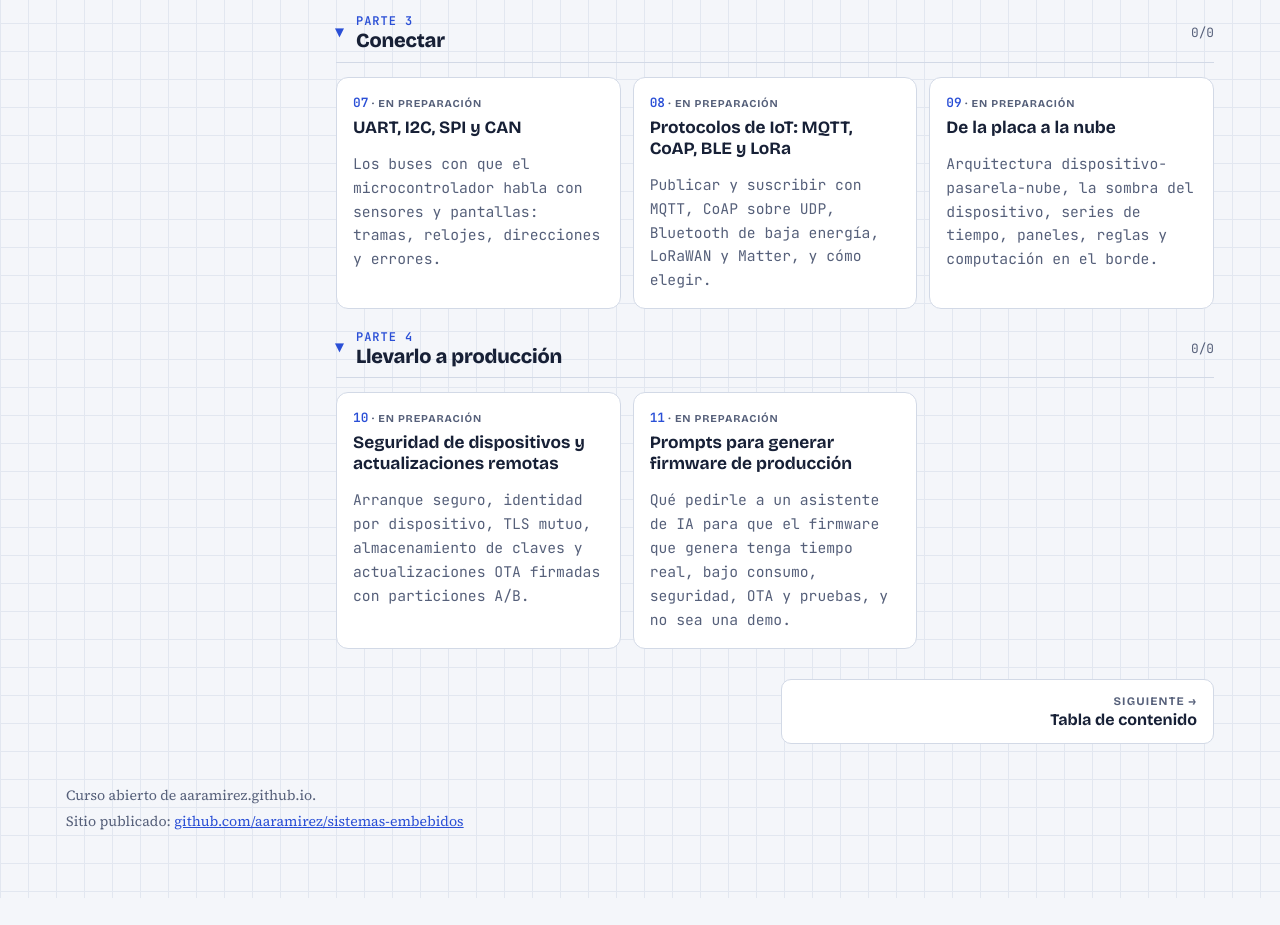
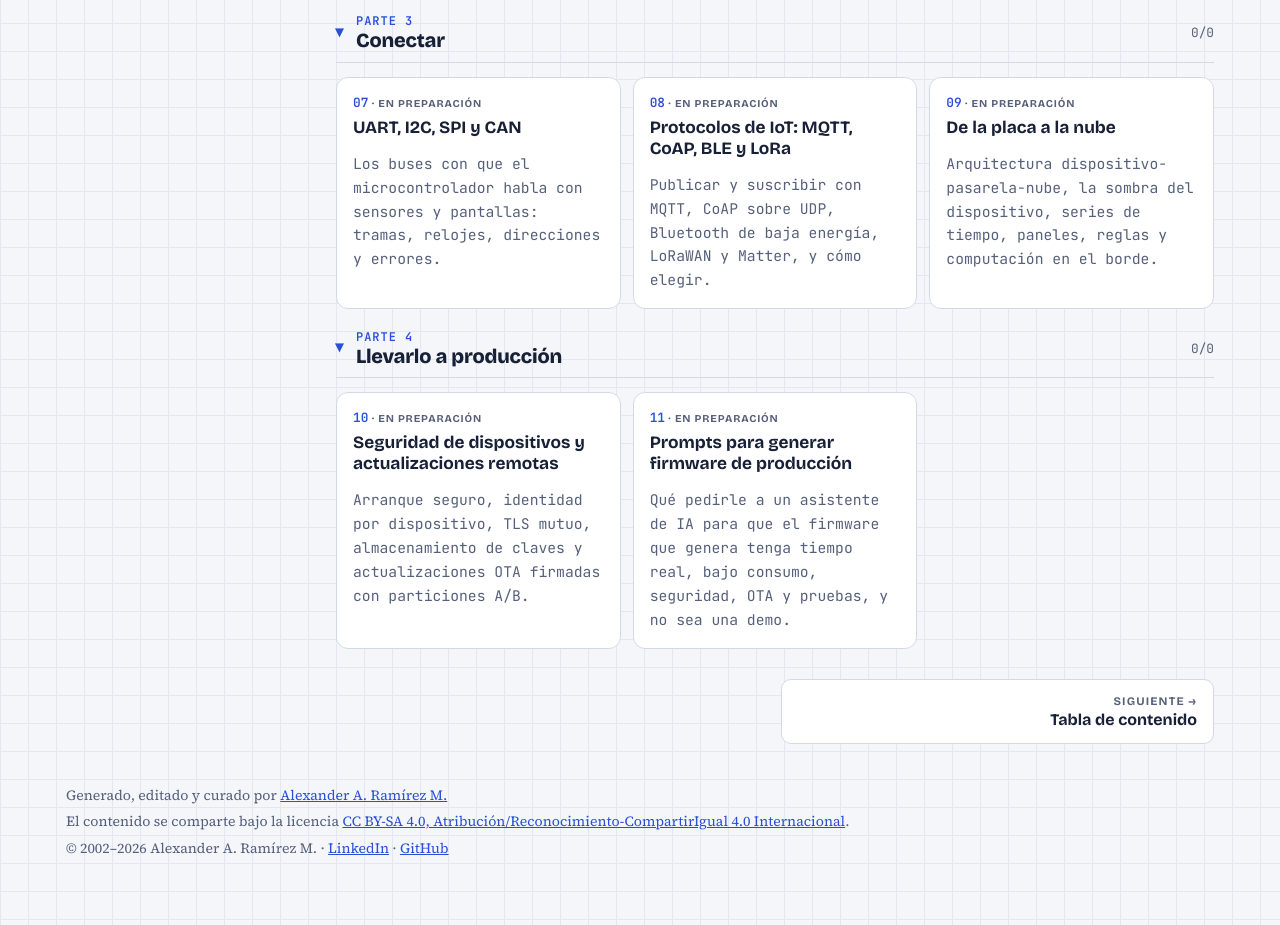
Before and after one commit to aaramirez/sistemas-embebidos, a plain HTML site: page index.html in a window 1280 px wide. Shown: the part 2189-3114 px from the top of the page. Before the commit the page ends 3087 px from the top, so only its background shows below. Drawn offline with nearby package versions, Linux system fonts and the light colour scheme.

Commit message:
Pie común: autoría, licencia CC BY-SA 4.0 y año que se actualiza solo

```diff
--- a/index.html
+++ b/index.html
@@ -86,7 +86,7 @@ height="0" width="0" style="display:none;visibility:hidden"></iframe></noscript>
 <nav class="pager" id="pager" aria-label="Capítulo anterior y siguiente"></nav>
 </main>
 </div>
-<footer><span>Curso abierto de aaramirez.github.io.</span><span>Sitio publicado: <a href="https://github.com/aaramirez/sistemas-embebidos" target="_blank" rel="noopener">github.com/aaramirez/sistemas-embebidos</a></span></footer>
+<footer><span>Generado, editado y curado por <a href="https://www.linkedin.com/in/alexander-ramirez-morales/" target="_blank" rel="noopener">Alexander A. Ramírez M.</a></span><span>El contenido se comparte bajo la licencia <a href="https://creativecommons.org/licenses/by-sa/4.0/deed.es" target="_blank" rel="noopener">CC BY-SA 4.0, Atribución/Reconocimiento-CompartirIgual 4.0 Internacional</a>.</span><span>© 2002–<span data-anio>2026</span> Alexander A. Ramírez M. · <a href="https://www.linkedin.com/in/alexander-ramirez-morales/" target="_blank" rel="noopener">LinkedIn</a> · <a href="https://github.com/aaramirez" target="_blank" rel="noopener">GitHub</a></span><script>document.querySelectorAll('[data-anio]').forEach(function (e) { e.textContent = new Date().getFullYear(); });</script></footer>
 </div>
 <script src="assets/lab.js"></script>
 </body>
```
Also changed, not shown: temario.html (+1 -1 lines).
